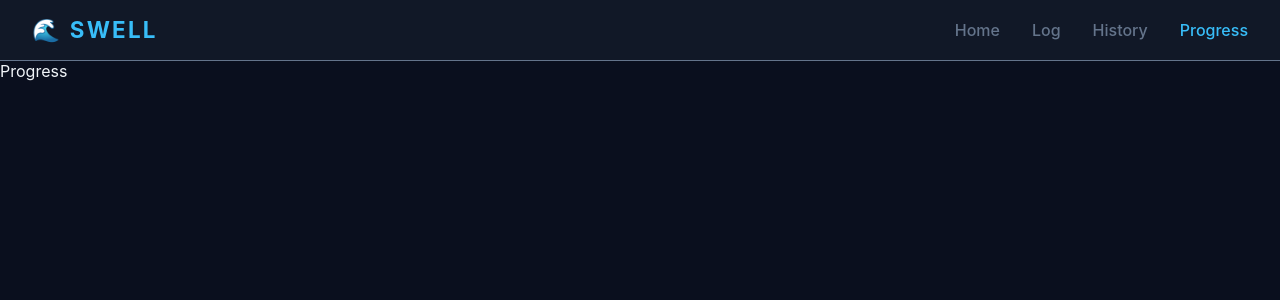
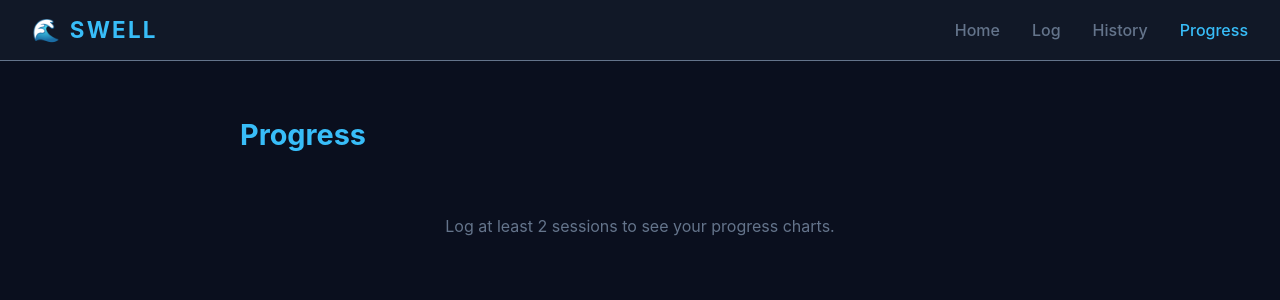
Before and after one commit to jradame/swell, a React (Vite) app: page /progress in a window 1280 px wide. Shown: the top 300 px of the page. Built offline with nearby package versions, Linux system fonts and the light colour scheme.

Commit message:
build Progress page with Recharts

```diff
--- a/package.json
+++ b/package.json
@@ -12,7 +12,8 @@
   "dependencies": {
     "react": "^19.2.0",
     "react-dom": "^19.2.0",
-    "react-router-dom": "^7.13.1"
+    "react-router-dom": "^7.13.1",
+    "recharts": "^3.7.0"
   },
   "devDependencies": {
     "@eslint/js": "^9.39.1",
--- a/src/pages/Progress.jsx
+++ b/src/pages/Progress.jsx
@@ -1,2 +1,63 @@
-function Progress() { return <div>Progress</div> }
+import { useSessions } from '../context/SessionContext'
+import { BarChart, Bar, XAxis, YAxis, Tooltip, ResponsiveContainer, LineChart, Line, CartesianGrid } from 'recharts'
+import styles from './Progress.module.css'
+
+function Progress() {
+  const { sessions } = useSessions()
+
+  const byMonth = sessions.reduce((acc, s) => {
+    const month = s.date?.slice(0, 7)
+    if (!month) return acc
+    if (!acc[month]) acc[month] = { month, sessions: 0, totalWaves: 0 }
+    acc[month].sessions += 1
+    acc[month].totalWaves += Number(s.waveHeight)
+    return acc
+  }, {})
+
+  const chartData = Object.values(byMonth).sort((a, b) => a.month.localeCompare(b.month))
+
+  return (
+    <div className={styles.container}>
+      <h2 className={styles.heading}>Progress</h2>
+
+      {sessions.length < 2 ? (
+        <p className={styles.empty}>Log at least 2 sessions to see your progress charts.</p>
+      ) : (
+        <>
+          <div className={styles.chartBlock}>
+            <h3>Sessions Per Month</h3>
+            <ResponsiveContainer width="100%" height={250}>
+              <BarChart data={chartData}>
+                <XAxis dataKey="month" stroke="#64748b" />
+                <YAxis stroke="#64748b" />
+                <Tooltip contentStyle={{ background: '#111827', border: 'none', color: '#f1f5f9' }} />
+                <Bar dataKey="sessions" fill="#38bdf8" radius={[6, 6, 0, 0]} />
+              </BarChart>
+            </ResponsiveContainer>
+          </div>
+
+          <div className={styles.chartBlock}>
+            <h3>Avg Wave Height Over Time</h3>
+            <ResponsiveContainer width="100%" height={250}>
+              <LineChart data={chartData}>
+                <CartesianGrid strokeDasharray="3 3" stroke="#1e293b" />
+                <XAxis dataKey="month" stroke="#64748b" />
+                <YAxis stroke="#64748b" />
+                <Tooltip contentStyle={{ background: '#111827', border: 'none', color: '#f1f5f9' }} />
+                <Line
+                  type="monotone"
+                  dataKey="totalWaves"
+                  stroke="#38bdf8"
+                  strokeWidth={2}
+                  dot={{ fill: '#38bdf8' }}
+                />
+              </LineChart>
+            </ResponsiveContainer>
+          </div>
+        </>
+      )}
+    </div>
+  )
+}
+
 export default Progress
--- /dev/null
+++ b/src/pages/Progress.module.css
@@ -0,0 +1,33 @@
+.container {
+  max-width: 800px;
+  margin: 0 auto;
+  padding: 2rem;
+}
+
+.heading {
+  font-size: 1.8rem;
+  font-weight: 700;
+  color: var(--color-primary);
+  margin-bottom: 2rem;
+}
+
+.chartBlock {
+  background: var(--color-surface);
+  border-radius: var(--radius);
+  padding: 1.5rem;
+  margin-bottom: 1.5rem;
+}
+
+.chartBlock h3 {
+  font-size: 1rem;
+  color: var(--color-muted);
+  text-transform: uppercase;
+  letter-spacing: 0.05em;
+  margin-bottom: 1rem;
+}
+
+.empty {
+  color: var(--color-muted);
+  text-align: center;
+  margin-top: 4rem;
+}
```
Also changed, not shown: 1 other file (tests, documents, lock files or other folders).
